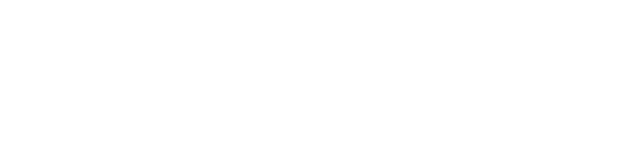
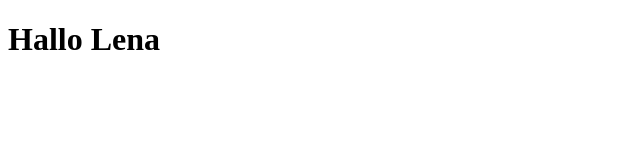
Before and after one commit to OlenaVer/git, a plain HTML site: page index.html in a window 1280 px wide. Shown: the whole page, without its empty margins (0-640 px from the left). Drawn offline with Linux system fonts and the light colour scheme.

Commit message:
add to index text

```diff
--- a/index.html
+++ b/index.html
@@ -8,6 +8,6 @@
     <title>Document</title>
 </head>
 <body>
-
+<h1>Hallo Lena</h1>
 </body>
 </html>
```
